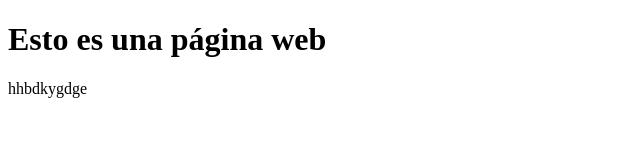
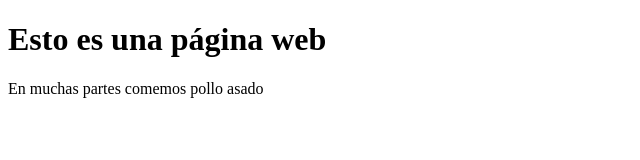
Before and after one commit to K4ren77/karen-, a plain HTML site: page index.html in a window 1280 px wide. Shown: the whole page, without its empty margins (0-640 px from the left). Drawn offline with Linux system fonts and the light colour scheme.

Commit message:
parrafo nuevo

```diff
--- a/index.html
+++ b/index.html
@@ -4,6 +4,7 @@
 </head>
 <body>
     <h1>Esto es una página web</h1>
-    <p>hhbdkygdge</p>
+    <p>En muchas partes comemos pollo asado</p>
 </body>
 </head>
+</html>
```
